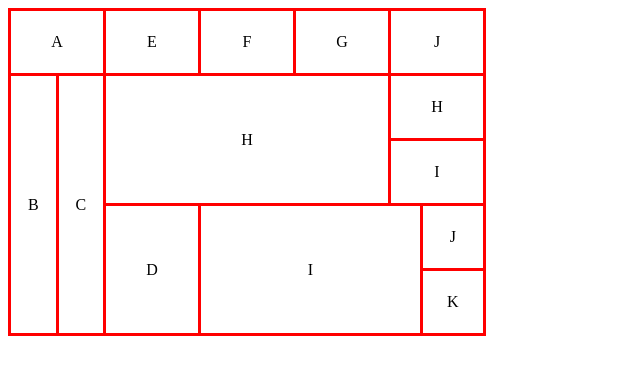
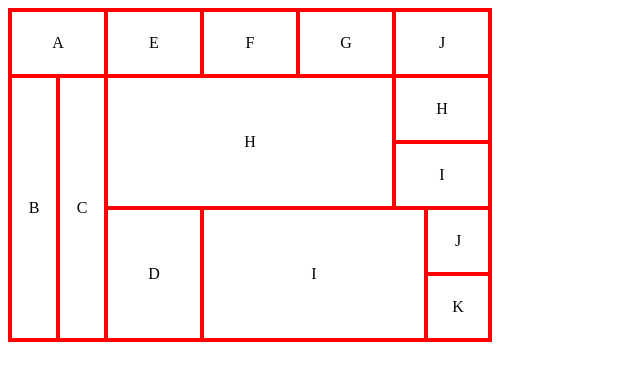
Before and after one commit to smdnayem/ImpossibleTable, a plain HTML site: page index.html in a window 1280 px wide. Shown: the whole page, without its empty margins (0-640 px from the left). Drawn offline with Linux system fonts and the light colour scheme.

Commit message:
Update index.html

```diff
--- a/index.html
+++ b/index.html
@@ -6,7 +6,7 @@
     <style>
         table,
         td {
-            border: 3px solid red;
+            border: 4px solid red;
             border-collapse: collapse;
             table-layout: fixed;
             text-align: center;
```
